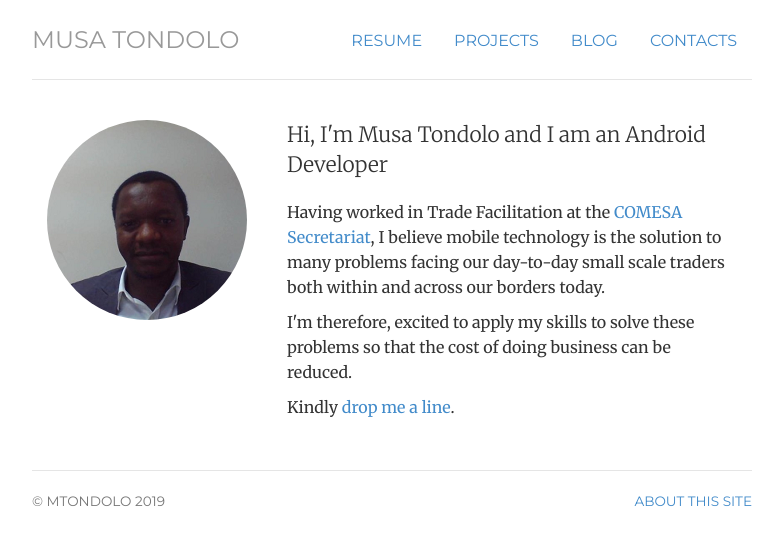
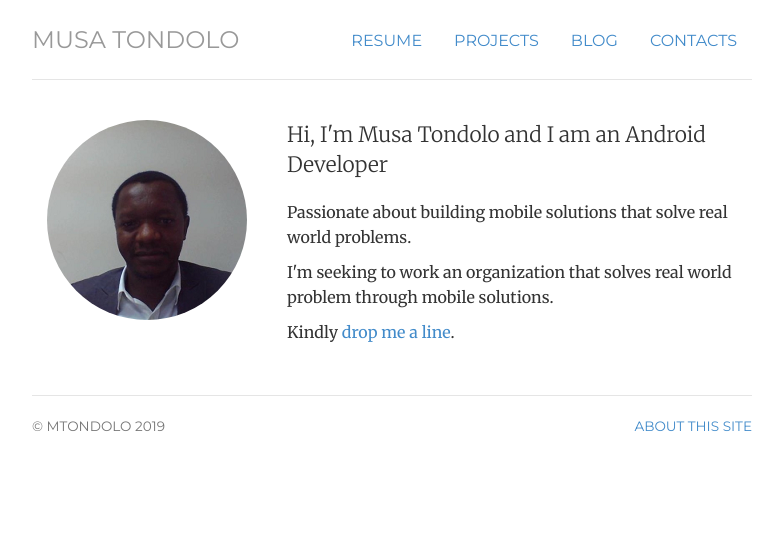
Before and after one commit to mtondolo/mtondolo.github.io, a Jekyll site: the page built from index.html, in a window 1280 px wide. Shown: the top 545 px of the page, without its empty margins (248-1030 px from the left). Built offline with Jekyll 4.4.1, drawn with Linux system fonts in a browser that asks for light colours.

Commit message:
Update index.html

```diff
--- a/index.html
+++ b/index.html
@@ -15,10 +15,9 @@ description: Musa Tondolo is an Android Developer living in Lusaka.
 	<div itemscope itemtype="http://data-vocabulary.org/Person" class="col-sm-8">
 	<p class="lead">Hi, I'm <span itemprop="name">Musa Tondolo</span> and I am an Android Developer</p>
 
-	<p></span>Having worked in <span itemprop="title">Trade Facilitation</span> at <span itemprop="affiliation"> the
-	<a href="http://www.comesa.int/">COMESA Secretariat</a></span>, I believe mobile technology is the solution to many problems
-	facing our day-to-day small scale traders both within and across our borders today.
-	<p>I'm therefore, excited to apply my skills to solve these problems so that the cost of doing business can be reduced.</p>
+	<p></span>Passionate about <span itemprop="title">building mobile solutions</span> that solve real world problems.</p>
+
+	<p>I'm seeking to work an organization that solves real world problem through mobile solutions.</p>
 
 	<p>Kindly <a href="contact"> drop me a line</a>.</p>
 	</div>
```
